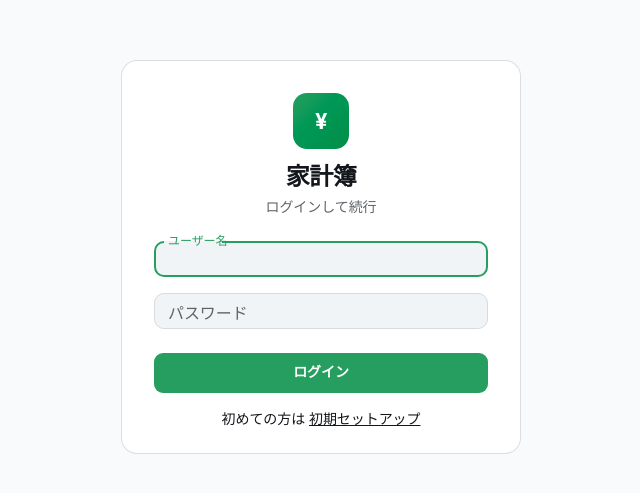
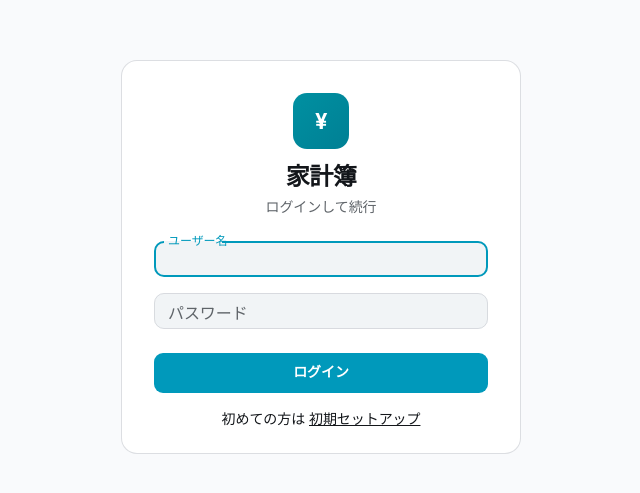
Before and after one commit to meg4ne1251/chashflow-app, a React (Vite) app in the folder web/: page /login in a window 1280 px wide. Shown: the part 143-636 px from the top of the page, without its empty margins (319-959 px from the left). Built offline with nearby package versions, Linux system fonts and the light colour scheme.

Commit message:
chore: auto-commit by Claude Code 2026-04-23 02:28

```diff
--- a/web/src/theme/global.css
+++ b/web/src/theme/global.css
@@ -23,11 +23,11 @@
   --text-3: oklch(0.60 0.01 250);
   --text-4: oklch(0.46 0.012 250);
 
-  /* Brand accent — single hue, calm green */
-  --accent: oklch(0.74 0.14 155);
-  --accent-strong: oklch(0.80 0.16 155);
-  --accent-soft: oklch(0.74 0.14 155 / 0.14);
-  --accent-ink: oklch(0.18 0.04 155);
+  /* Brand accent — single hue, sky blue */
+  --accent: oklch(0.74 0.13 205);
+  --accent-strong: oklch(0.80 0.15 205);
+  --accent-soft: oklch(0.74 0.13 205 / 0.14);
+  --accent-ink: oklch(0.16 0.04 205);
 
   /* Semantic — used sparingly, mostly chips */
   --pos: oklch(0.74 0.14 155);
@@ -71,9 +71,9 @@
   --text-3: oklch(0.50 0.01 250);
   --text-4: oklch(0.62 0.01 250);
 
-  --accent: oklch(0.62 0.14 155);
-  --accent-strong: oklch(0.56 0.16 155);
-  --accent-soft: oklch(0.62 0.14 155 / 0.14);
+  --accent: oklch(0.58 0.14 205);
+  --accent-strong: oklch(0.52 0.16 205);
+  --accent-soft: oklch(0.58 0.14 205 / 0.14);
   --accent-ink: oklch(1 0 0);
 
   --pos: oklch(0.58 0.15 155);
@@ -387,7 +387,7 @@ body {
 /* ============ Hero metric ============ */
 .hero {
   background:
-    radial-gradient(800px 300px at 0% 0%, oklch(0.74 0.14 155 / 0.10), transparent 60%),
+    radial-gradient(800px 300px at 0% 0%, oklch(0.74 0.13 205 / 0.10), transparent 60%),
     var(--bg-1);
   border: 1px solid var(--border-soft);
   border-radius: var(--r-xl);
@@ -470,7 +470,7 @@ body {
 .pace-bar > i {
   display: block;
   height: 100%;
-  background: linear-gradient(90deg, var(--accent), oklch(0.78 0.13 195));
+  background: linear-gradient(90deg, var(--accent), oklch(0.78 0.12 225));
   border-radius: 999px;
 }
 .pace-marker {
--- a/web/src/theme/theme.ts
+++ b/web/src/theme/theme.ts
@@ -29,9 +29,9 @@ const darkTokens: Tokens = {
   text2: '#b4b8bc',
   text3: '#7c8186',
   text4: '#53595f',
-  accent: '#55c483',
-  accentStrong: '#56db8f',
-  accentInk: '#021709',
+  accent: '#38c8e8',
+  accentStrong: '#55daf7',
+  accentInk: '#001c2b',
   pos: '#55c483',
   neg: '#f2716a',
   warn: '#eba941',
@@ -51,8 +51,8 @@ const lightTokens: Tokens = {
   text2: '#393e42',
   text3: '#5f6469',
   text4: '#82878c',
-  accent: '#269e5f',
-  accentStrong: '#008e48',
+  accent: '#0099bb',
+  accentStrong: '#007a97',
   accentInk: '#ffffff',
   pos: '#009351',
   neg: '#cc272e',
```
